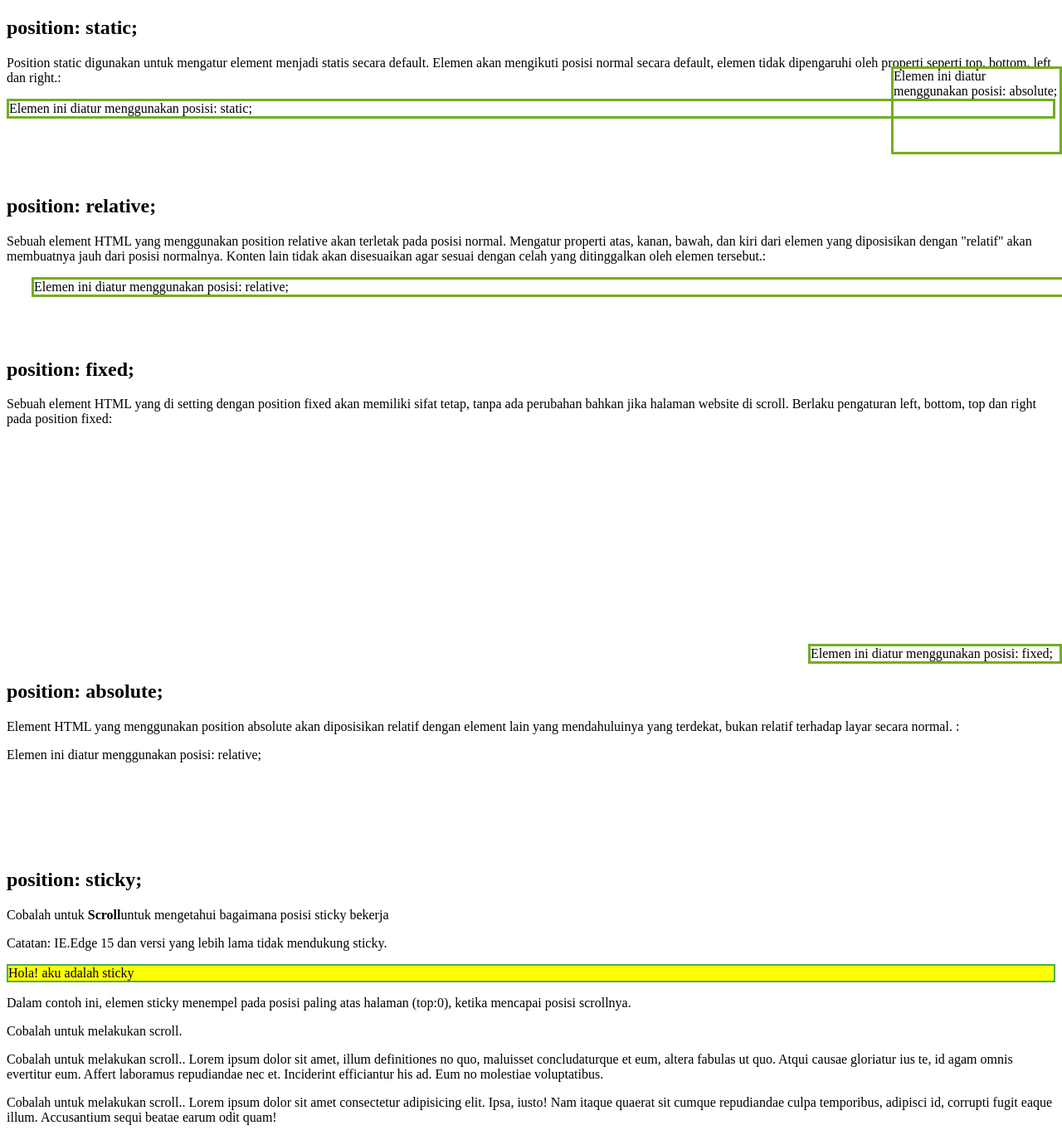
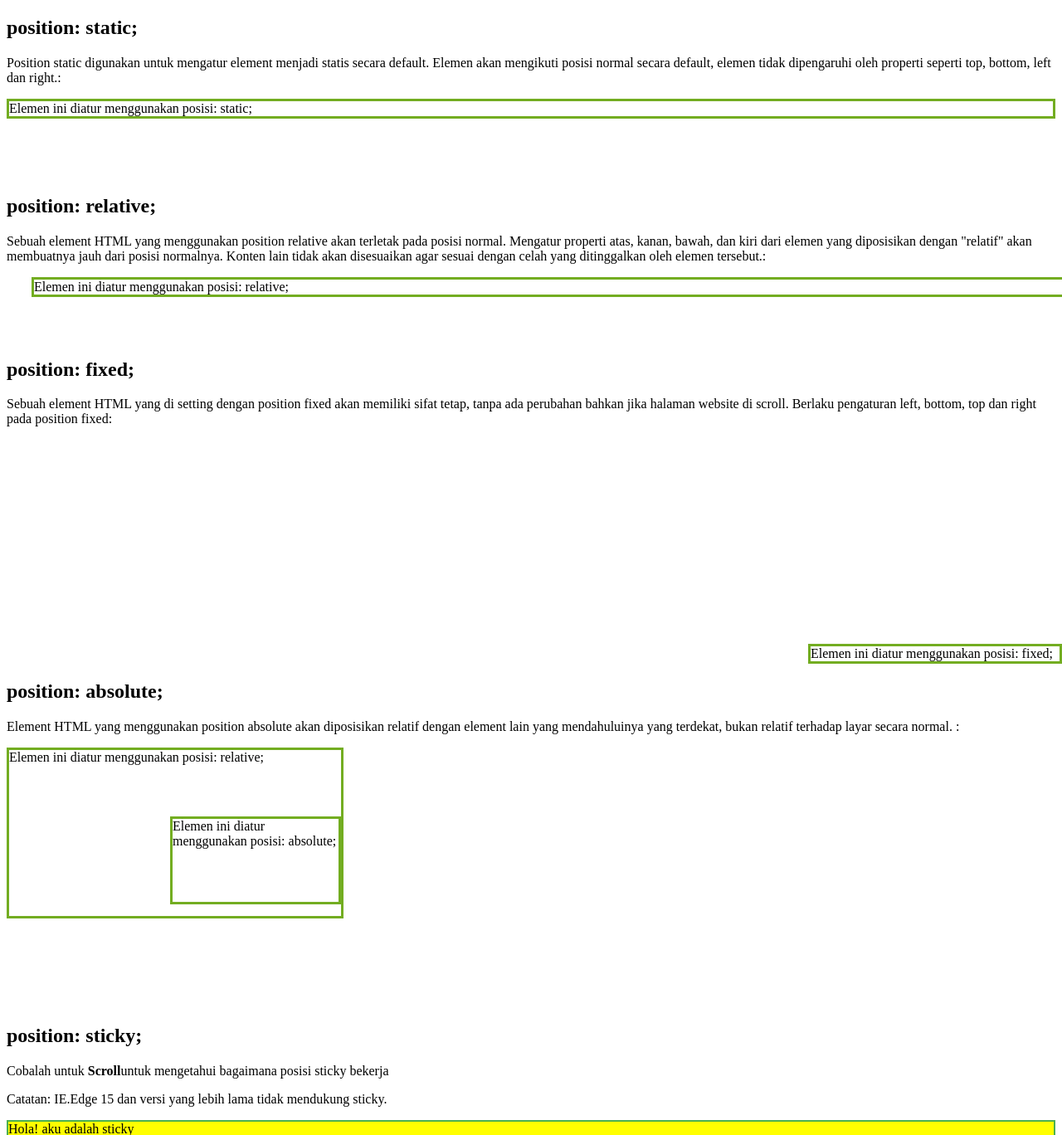
Before and after one commit to nurwahibzy/Pemrograman-Web, a PHP site: the page made by dasarWeb/Pertemuan 2/index.html in a window 1280 px wide. Shown: the top 1368 px of the page at 83% size. Run offline with PHP 8.4, Linux system fonts and the light colour scheme.

Commit message:
Praktikum 10: perbaikan

```diff
--- a/dasarWeb/Pertemuan 2/stylePosition.css
+++ b/dasarWeb/Pertemuan 2/stylePosition.css
@@ -14,7 +14,7 @@ div.fixed {
   width: 300px;
   border: 3px solid #73ad21;
 }
-div.relativel {
+div.relative1 {
   position: relative;
   width: 400px;
   height: 200px;
```
